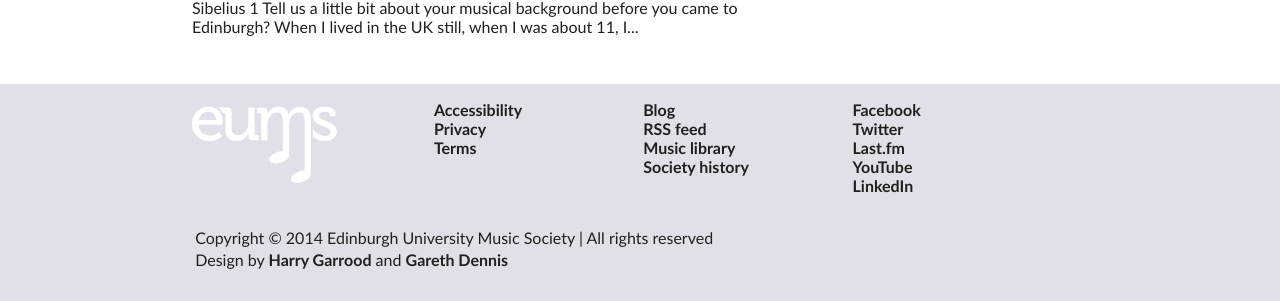
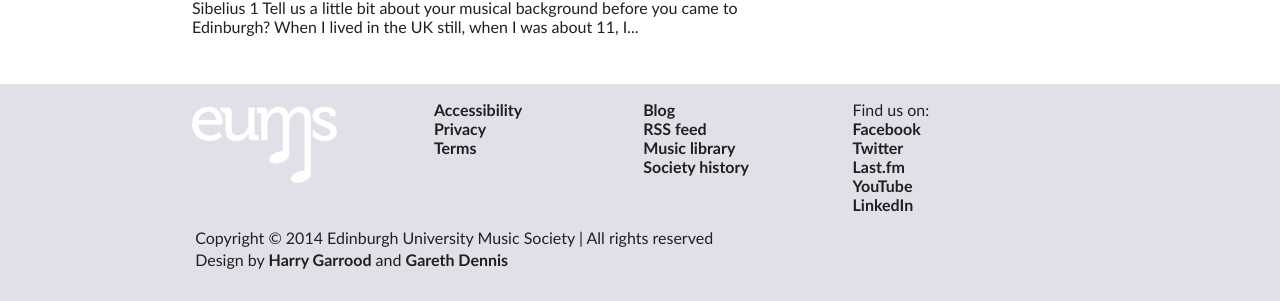
Before and after one commit to eums/website, a Jekyll site: the page built from index.markdown, in a window 1280 px wide. Shown: the part 1350-1651 px from the top of the page. Built offline with Jekyll 4.4.1, drawn with Linux system fonts in a browser that asks for light colours.

Commit message:
add 'find us on' text to footer

```diff
--- a/_includes/footer.html
+++ b/_includes/footer.html
@@ -15,6 +15,7 @@
       </ul>
 
       <ul>
+        <li>Find us on:</li>
         <li><a href="https://facebook.com/ed.music.society">Facebook</a></li>
         <li><a href="https://twitter.com/edmusicsociety">Twitter</a></li>
         <li><a href="http://www.last.fm/music/Edinburgh+University+Music+Society">Last.fm</a></li>
```
